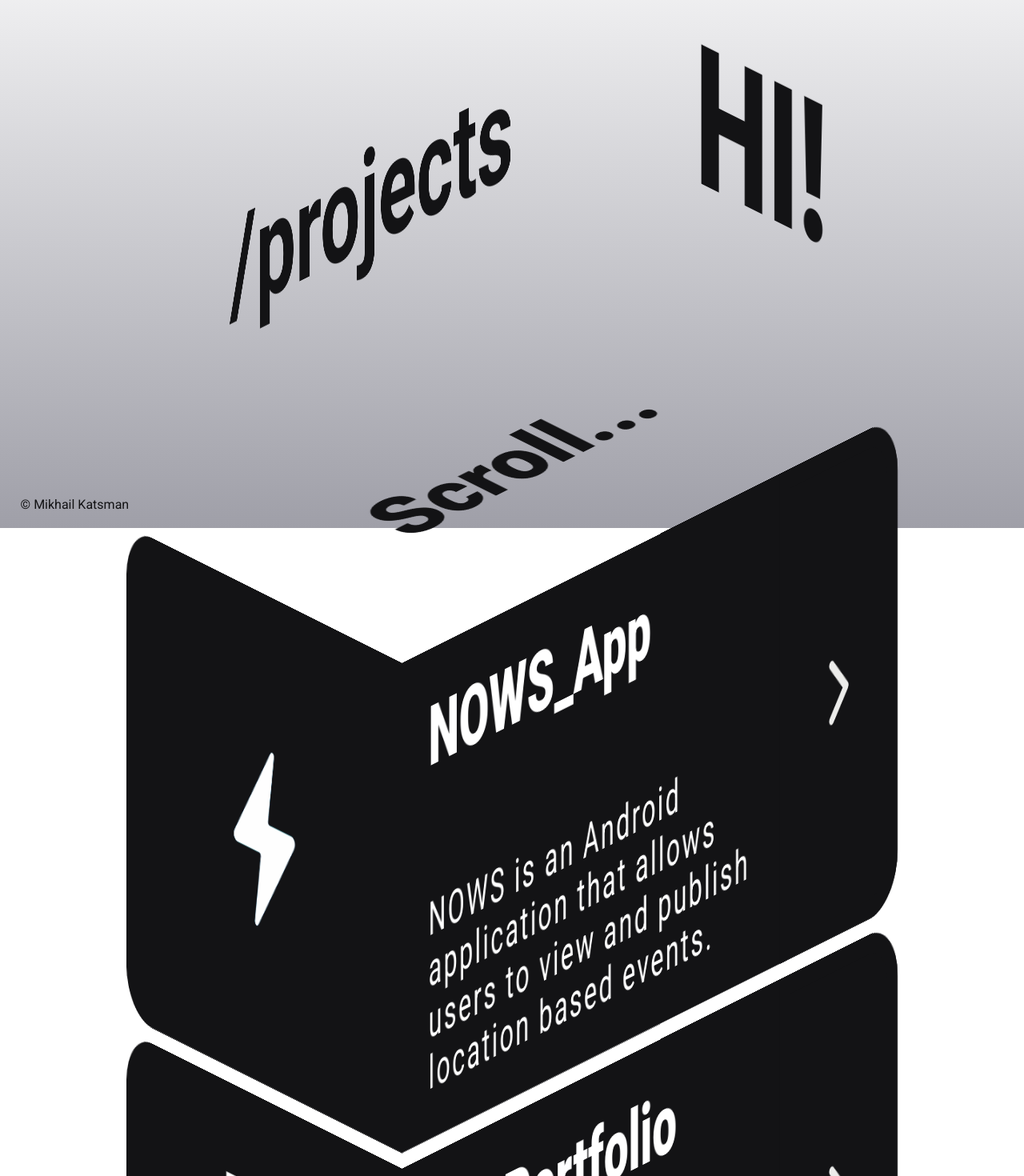
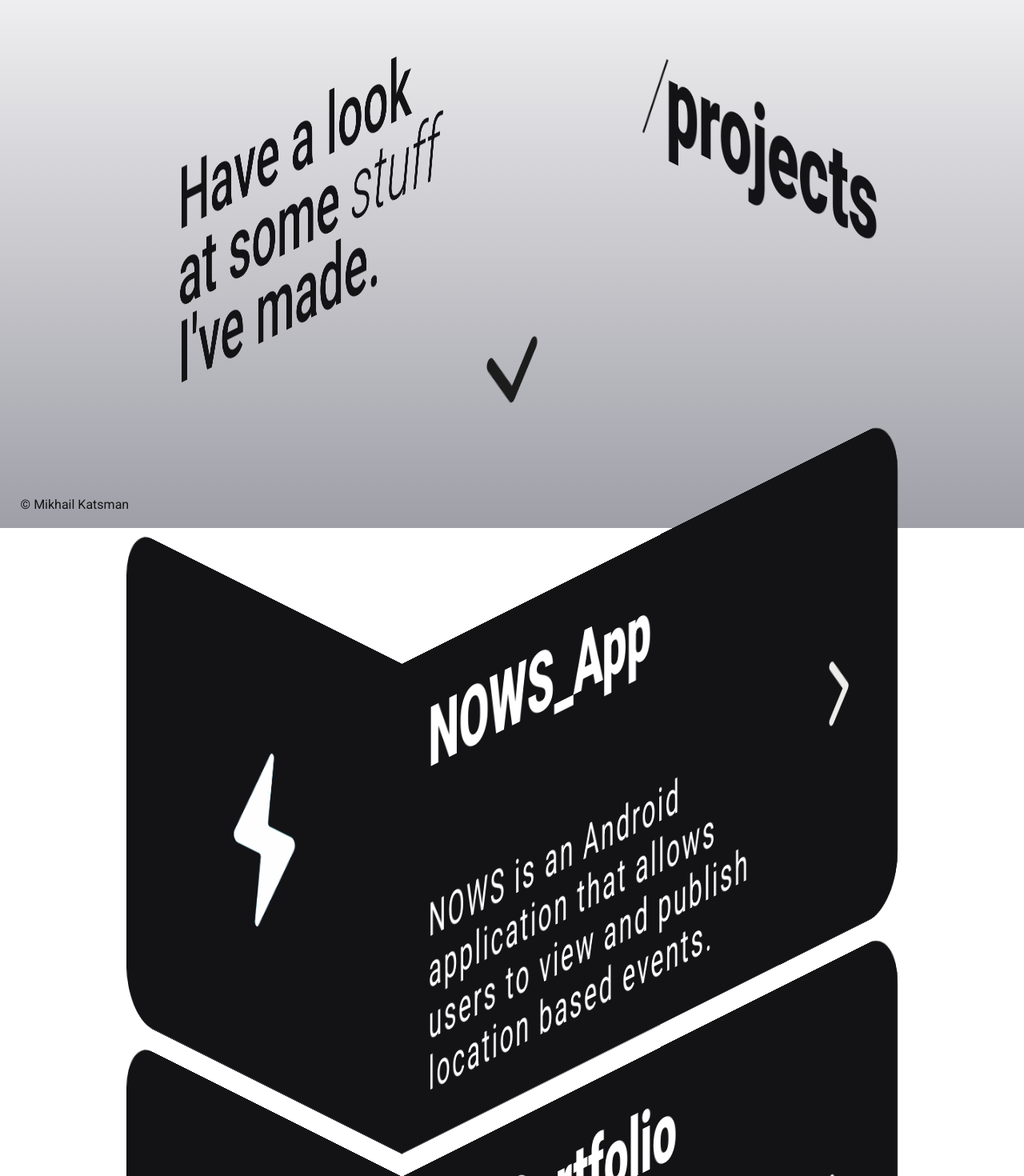
Before and after one commit to mikhailkatsman/my-portfolio, a Next.js app: page /projects in a window 1280 px wide. Shown: the part 140-1610 px from the top of the page at 80% size. Built offline with nearby package versions, Linux system fonts and the light colour scheme.

Commit message:
UI improvements and project arrow

```diff
--- /dev/null
+++ b/components/UI/Arrow.js
@@ -0,0 +1,17 @@
+import Image from "next/image";
+
+import classes from "./Arrow.module.css";
+
+export default function Arrow() {
+    return (
+        <div className={classes.arrow}>
+            <Image
+                className={classes.arrow}
+                src={`/nav/arrow-right.svg`}
+                alt="nav"
+                width={30}
+                height={30}
+            />
+        </div>
+    );
+}
--- /dev/null
+++ b/components/UI/Arrow.module.css
@@ -0,0 +1,24 @@
+.arrow {
+    height: 12rem;
+    width:12rem;
+
+    opacity: 0;
+    transform: translateY(-20%);
+
+    animation-name: down;
+    animation-timing-function: cubic-bezier(.38,.84,.42,1);
+    animation-duration: 1.5s;
+    animation-delay: 1s;
+    animation-iteration-count: infinite;
+
+}
+
+@keyframes down {
+    0% {
+        transform: translateY(-30%);
+        opacity: 0;
+    }
+    30% { opacity: 1 }
+    85% { transform: translateY(3%) }
+    95% { opacity: 0 }
+}
--- a/components/UI/Button.module.css
+++ b/components/UI/Button.module.css
@@ -19,7 +19,7 @@
     flex: 1;
 
     border-radius: 0 4.5rem 4.5rem 0;
-    box-shadow: inset 0 0 0 1.6rem var(--night);
+    box-shadow: inset 0 0 0 0.75rem var(--night);
 
     transition-property: background-color;
     transition-duration: 0.2s;
--- a/components/UI/Card.module.css
+++ b/components/UI/Card.module.css
@@ -14,12 +14,10 @@
     /* box-shadow: inset 0 0 0 1rem #09b0bc; */
 }
 
-.column {
-    flex-direction: column;
-}
+.column { flex-direction: column }
 
-.pivot-left {
-    transform-origin: left;
+.pivot-left,
+.pivot-right {
     transform: rotateY(-45deg);
 
     opacity: 0;
@@ -30,17 +28,8 @@
     animation-fill-mode: forwards;
 }
 
-.pivot-right {
-    transform-origin: right;
-    transform: rotateY(-45deg);
-
-    opacity: 0;
-
-    animation-name: pivot;
-    animation-duration: 1s;
-    animation-timing-function: ease-in-out;
-    animation-fill-mode: forwards;
-}
+.pivot-left { transform-origin: left }
+.pivot-right { transform-origin: right }
 
 .float-up {
     transform: translateZ(-50rem);
@@ -48,21 +37,15 @@
     opacity: 0;
 
     animation-name: float-up;
-    animation-duration: 1s;
+    animation-duration: 1.5s;
     animation-timing-function: ease-in-out;
     animation-fill-mode: forwards;
 }
 
 @keyframes pivot {
-    0% {
-        transform: rotateY(-45deg);
-    }
-    65% {
-        opacity: 1;
-    }
-    75% {
-        transform: rotateY(4deg);
-    }
+    0% { transform: rotateY(-45deg) }
+    55% { opacity: 1 }
+    65% { transform: rotateY(5deg) }
     100% {
         transform: rotateY(0deg);
         opacity: 1;
@@ -70,30 +53,21 @@
 }
 
 @keyframes float-up {
-    0% {
-        transform: translateZ(-50rem);
-    }
-    40% {
-        opacity: 0;
-    }
-    70% {
-        opacity: 1;
-    }
-    80% {
-        transform: translateZ(2rem);
-    }
+    0% { transform: translateZ(-100rem) }
+    40% { opacity: 0 }
+    70% { opacity: 1 }
+    75% { transform: translateZ(10rem) }
     100% {
         transform: translateZ(0rem);
         opacity: 1;
     }
 }
 
-/* TIMINGS */
+/* SPECS */
 
 #card-description {
     flex-direction: column;
     align-items: flex-start;
-
     animation-delay: 0.4s;
 }
 
@@ -104,55 +78,48 @@
 #card-greeting {
     flex-direction: column;
     align-items: flex-start;
-
     animation-delay: 0s;
 }
 
 #card-index-to-projects {
     height: 50%;
     padding-top: 0.8rem;
-
-    animation-delay: 0.9s;
     overflow: visible;
+    animation-delay: 1.1s;
 }
 
 #card-index-to-about {
     height: 50%;
     padding-bottom: 0.8rem;
-
-    animation-delay: 0.5s;
+    animation-delay: 0.7s;
     overflow: visible;
 }
 
 #card-index-to-contact {
     width: 27%;
     margin-right: 1.6rem;
-
-    animation-delay: 0.7s;
+    animation-delay: 0.9s;
     overflow: visible;
 }
 
 #card-project {
+    border-radius: 0 4rem 4rem 0;
     animation-delay: 0s;
-    border-radius: 0 4rem 4rem 0;
 }
 
 #card-img {
-    animation-delay: 0.3s;
-
     border-radius: 4rem 0 0 4rem;
     background: var(--night);
+    animation-delay: 0.3s;
 }
 
 #card-name {
     justify-content: flex-start;
-
     animation-delay: 0s;
 }
 
 #card-technologies {
     align-items: flex-end;
     justify-content: space-evenly;
-
     animation-delay: 0.25s;
 }
--- a/components/layout/Face.module.css
+++ b/components/layout/Face.module.css
@@ -38,7 +38,7 @@
     perspective-origin: -1500% 900%;
 }
 
-#face-3 {
+#face-index-buttons {
     align-self: center;
     flex-direction: row;
 
@@ -49,8 +49,21 @@
 
     z-index: 0;
 
-    perspective: 800rem;
-    perspective-origin: -300% 700%;
+    perspective: 500rem;
+    perspective-origin: -100% 250%;
+}
+
+#face-project-arrow {
+    align-self: center;
+    align-items: center;
+
+    width: 20rem;
+    height: 20rem;
+
+    margin-top: -10rem;
+    margin-bottom: 10rem;
+
+    z-index: 0;
 }
 
 #face-4 {
@@ -59,7 +72,7 @@
     width: 50rem;
     height: 40rem;
 
-    margin-top: -5.6rem;
+    margin-top: -5.0rem;
     margin-left: -10.9rem;
     margin-right: -22.1rem;
 
@@ -73,7 +86,7 @@
     width: 90rem;
     height: 40rem;
 
-    margin-top: -9.9rem;
+    margin-top: -9.35rem;
     margin-bottom: 9.4rem;
     margin-left: -8.1rem;
     margin-right: -19.5rem;
--- a/components/layout/ProjectHeaderDetails.module.css
+++ b/components/layout/ProjectHeaderDetails.module.css
@@ -9,7 +9,7 @@
 
     justify-content: flex-start;
 
-    border-left: 0.2rem solid var(--night);
+    border-left: 0.17rem solid var(--night);
     overflow: hidden;
 
     opacity: 0;
@@ -18,6 +18,7 @@
 
 .title {
     font-weight: 500;
+    font-style: italic;
     font-size: 2.8rem;
     margin-bottom: 0.6rem;
 }
--- a/pages/projects.js
+++ b/pages/projects.js
@@ -2,11 +2,11 @@ import { useState } from "react";
 import fs from "fs/promises";
 import path from "path";
 
-import Image from "next/image";
 import Head from "next/head";
 import Face from "@/components/layout/Face";
 import Card from "@/components/UI/Card";
 import ProjectList from "@/components/layout/ProjectList";
+import Arrow from "@/components/UI/Arrow";
 
 export async function getStaticProps() {
 	const imgDirPath = path.join(process.cwd(), "public", "img");
@@ -46,22 +46,22 @@ export default function Projects(props) {
 				>
 					<div className="faces-row">
 						<Face id="face-1" plain="y-plain">
-							<Card id="card-page-title">
-								<h2>
-                                    /projects
-                                </h2>
+							<Card id="card-description">
+								<h4 className="page-description--top-text">
+									Have a look<br></br>at some
+									<span style={{fontStyle:"italic"}}> stuff</span>
+									<br></br>I&apos;ve made.
+                                </h4>
 							</Card>
 						</Face>
 						<Face id="face-2" plain="z-plain">
 							<Card id="card-page-title" type="pivot-left">
-                                <h1>HI!</h1>
+								<h1 className="page-title-text">projects</h1>
 							</Card>
 						</Face>
 					</div>
-					<Face id="face-3" plain="x-plain">
-						<Card id="card-1" type="float-up">
-							<h3>Scroll...</h3>
-						</Card>
+					<Face id="face-project-arrow" plain="y-plain">
+						<Arrow />
 					</Face>
 				</div>
 			</header>
--- a/styles/globals.css
+++ b/styles/globals.css
@@ -1,4 +1,4 @@
-@import url('https://fonts.googleapis.com/css2?family=Roboto:ital,wght@0,400;0,500;0,700;0,900;1,300&display=swap');
+@import url('https://fonts.googleapis.com/css2?family=Roboto:ital,wght@0,400;0,500;0,700;0,900;1,100;1,300&display=swap');
 
 html {
     font-family: 'Roboto', sans-serif;
@@ -13,10 +13,6 @@ html {
 }
 
 :root {
-    --falu-red: #721817;
-    --sandy-brown: #B35C05;
-    --indigo-dye: #2b4162;
-    --dartmouth-green: #0b6e4f;
     --french-gray: #9F9FA8;
     --pure-white: #ffffff;
     --night: #131315;
@@ -161,7 +157,17 @@ p {
     max-width: 27ch;
 }
 
-.index-top-text {
+.page-title-text {
+    font-size: 9rem;
+    font-weight: 800;
+}
+.page-title-text::before {
+    content: "/";
+    font-weight: 100;
+    font-style: italic;
+}
+
+.page-description--top-text {
     font-size: 7rem;
     font-weight: 500;
     line-height: 0.9;
@@ -171,7 +177,7 @@ p {
     margin-bottom: 3rem;
 }
 
-.index-bottom-text {
+.page-description--bottom-text {
     font-size: 5.2rem;
     font-style: italic;
     line-height: 1.2;
@@ -196,10 +202,9 @@ p {
 
 /* PLAINS */
 .x-plain { transform: rotateX(60deg) rotateZ(-45deg) }
+.y-plain { transform: rotateX(-16.8deg) rotateY(60deg) }
+.z-plain { transform: rotateX(16.8deg) rotateY(60deg) }
 
-.y-plain { transform: rotateX(-16.8deg) rotateY(60deg) }
-
-.z-plain { transform: rotateX(16.8deg) rotateY(60deg) }
 
 .index-link-container--col {
     overflow: visible;
@@ -313,12 +318,8 @@ p {
 }
 
 @keyframes swoop-in {
-    0% {
-        transform: translateX(-100%);
-    }
-    30% {
-        opacity: 0;
-    }
+    0% { transform: translateX(-100%) }
+    30% { opacity: 0 }
     100% {
         opacity: 1;
         transform: translateX(0%);
```
Also changed, not shown: pages/index.js (+4 -4 lines).
